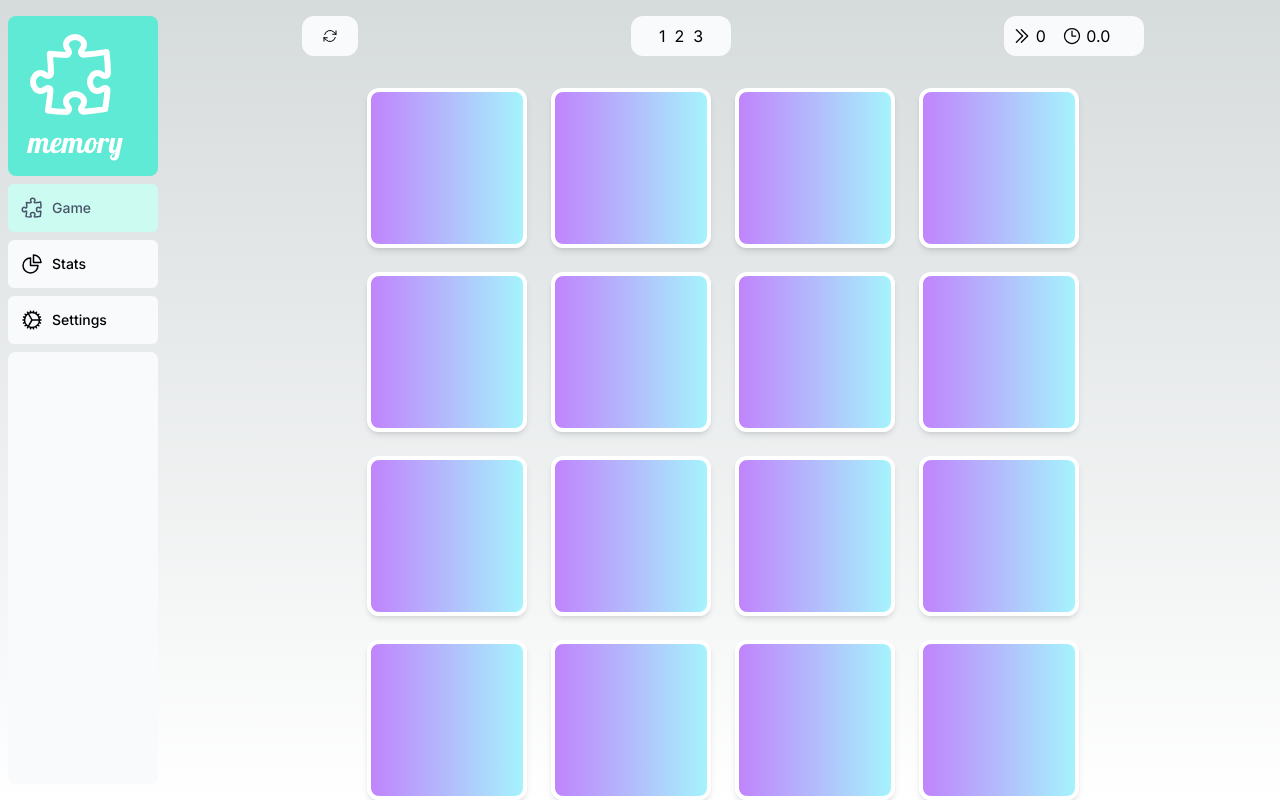
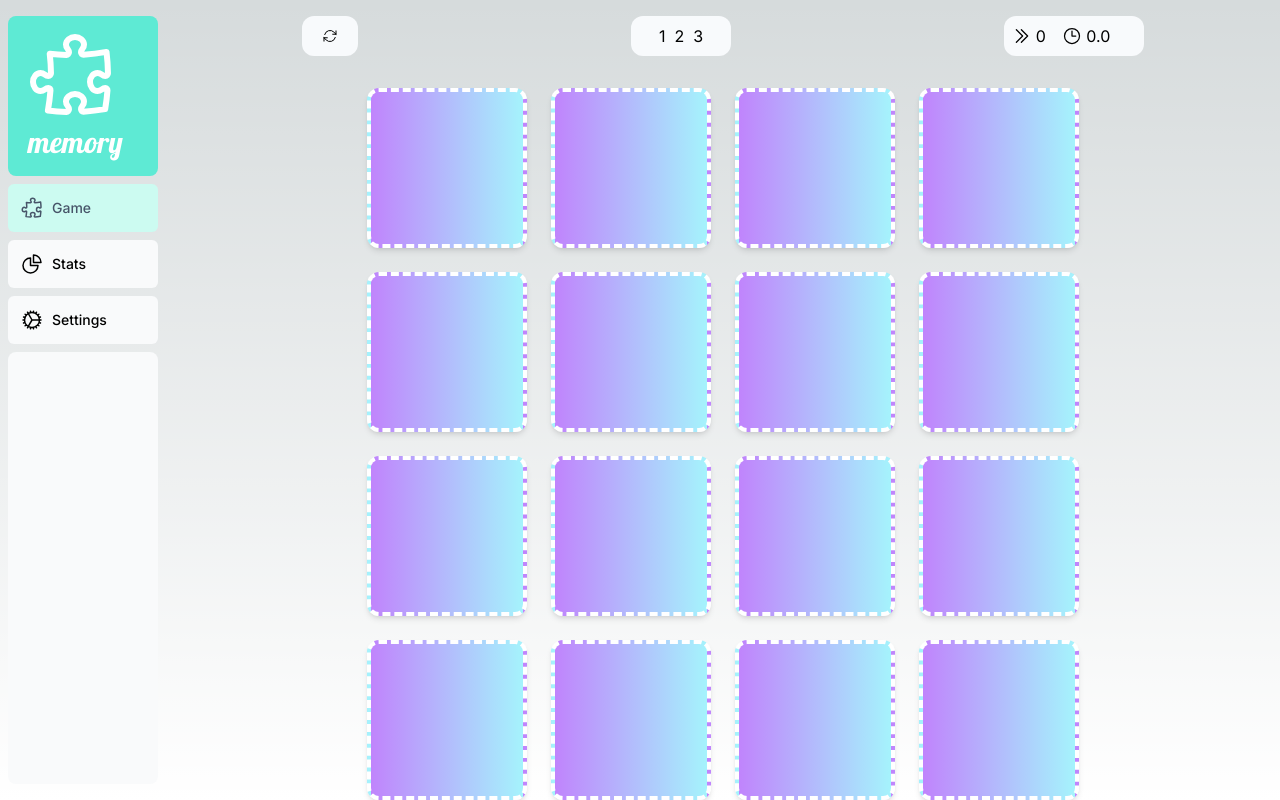
Before and after one commit to dgnezda/memory, a Next.js app: page /dashboard/game in a window 1280 px wide. Built offline with nearby package versions, Linux system fonts and the light colour scheme; no server answers.

Commit message:
Key props

```diff
--- a/app/dashboard/settings/page.tsx
+++ b/app/dashboard/settings/page.tsx
@@ -48,7 +48,7 @@ export default function Page() {
             <WhiteDiv className="h-24" value="Card back color scheme">
                 <div className="flex flex-row items-start h-4">
                     {cardColors.map((color, index) => (
-                        <ColorSwash className={`${color} ${cardHoverColors[index]}`} />
+                        <ColorSwash key={index} className={`${color} ${cardHoverColors[index]}`} />
                     ))}
                 </div>
             </WhiteDiv>
--- a/app/ui/components/Card.tsx
+++ b/app/ui/components/Card.tsx
@@ -36,7 +36,7 @@ export default function Card({
                 playClick();
             }}
             className={`${roboto.className} grid-item
-            border-white border-4
+            border-white border-4 border-dashed
             ${visible ? backgroundColor : `${flippedBackgroundColor} ${flippedHoverColor} md:hover:-translate-y-1`}
             flex justify-center items-center md:h-40 h-20 w-20 md:w-40 rounded-xl py-6 px-6 shadow-md`}
         >
--- a/app/ui/components/TinyGrid.tsx
+++ b/app/ui/components/TinyGrid.tsx
@@ -8,7 +8,7 @@ export default function TinyGrid({
 }) {
     const divsArray: JSX.Element[] = []
     for (let i = 0; i < rows*columns; i++) {
-        divsArray.push(<div key={Date.now()} className="bg-slate-500 justify-start items-start h-2 w-2 m-[1px] rounded-sm"></div>)
+        divsArray.push(<div key={Date.now()} className="bg-teal-50 border-dotted border-[1px] border-slate-400 justify-start items-start h-2 w-2 m-[1px] rounded-sm"></div>)
     }
     const customGridStyles = {
         gridTemplateColumns: `repeat(${columns}, 10px)`,
```
